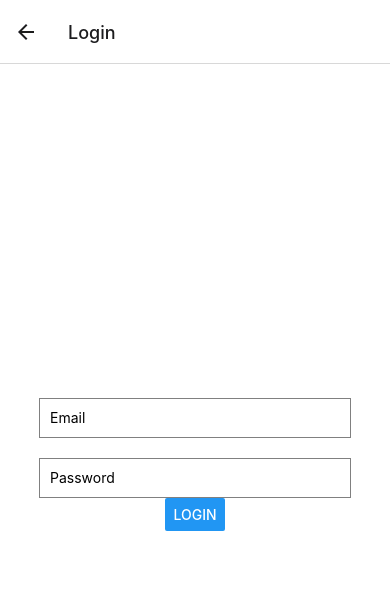
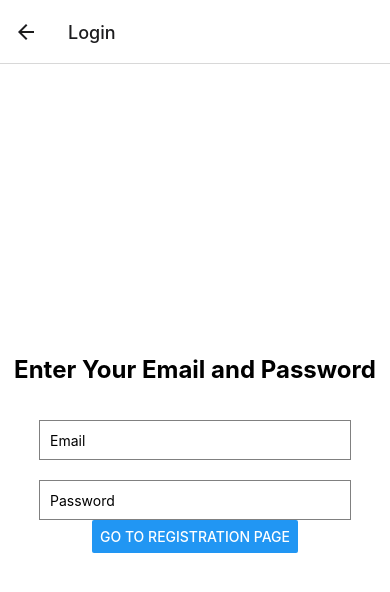
Before and after one commit to mattcalwu/healthy-foodies, a React Native app: screen /Login in a window 390 px wide. Shown: the top 592 px of the page. Built offline with nearby package versions, Linux system fonts and the light colour scheme.

Commit message:
added ability to route between pages

```diff
--- a/screens/HomeScreen.js
+++ b/screens/HomeScreen.js
@@ -1,7 +1,7 @@
 import React, { useState } from 'react';
-import { View, Text, StyleSheet, TextInput, Button } from 'react-native';
+import { Button, Text, TextInput, StyleSheet, View} from 'react-native';
 
-const HomeScreen = () => {
+const HomeScreen = ({navigation}) => {
   const [searchValue, setSearchValue] = useState('');
 
   const handleSearch = () => {
@@ -20,6 +20,12 @@ const HomeScreen = () => {
         onSubmitEditing={handleSearch}
         value={searchValue}
       />
+      <Button
+        title="Go to Login Page"
+        onPress={() => {
+            navigation.navigate("Login")
+        }}
+    />
     </View>
   );
 };
--- a/screens/LoginScreen.js
+++ b/screens/LoginScreen.js
@@ -1,7 +1,7 @@
 import React, { useState } from "react";
-import {Button, TextInput, StyleSheet, View} from 'react-native';
+import {Button, Text, TextInput, StyleSheet, View} from 'react-native';
 
-const LoginScreen = () => {
+const LoginScreen = ({navigation}) => {
   const [email, setEmail] = useState("");
   const [password, setPassword] = useState("");
   function validateForm() {
@@ -12,8 +12,10 @@ const LoginScreen = () => {
     event.preventDefault();
   }
 
+  //Currently have navigation between login page and home page
   return (
     <View style={styles.container}>
+      <Text style={styles.title}>Enter Your Email and Password</Text>
       <TextInput
         style={styles.textBox}
         placeholder="Email"
@@ -27,8 +29,10 @@ const LoginScreen = () => {
         defaultValue={password}
       />
       <Button
-        title="LOGIN"
-        onPress={e => handleSubmit(e)}
+        title="Go to Registration Page"
+        onPress={() => {
+            navigation.navigate("Home")
+      }}
       />
     </View>
   );
@@ -42,6 +46,11 @@ const styles = StyleSheet.create({
       justifyContent: 'center',
       backgroundColor: '#fff',
     },
+    title: {
+        fontSize: 24,
+        fontWeight: 'bold',
+        marginBottom: 16,
+      },
     textBox: {
       height: 40,
       width: '80%',
--- a/screens/RegistrationScreen.js
+++ b/screens/RegistrationScreen.js
@@ -2,7 +2,7 @@ import React, { FC, ReactElement, useState } from "react";
 import { Button, Text, StyleSheet, TextInput } from "react-native";
 // import Parse from "parse/react-native";
 
-export const RegistrationScreen = () => {
+export const RegistrationScreen = ({navigation}) => {
   const [username, setUsername] = useState("");
   const [password, setPassword] = useState("");
 
@@ -24,7 +24,9 @@ export const RegistrationScreen = () => {
         secureTextEntry
         onChangeText={(text) => setPassword(text)}
       />
-      <Button title={"Sign Up"} onPress={() => {}} />
+      <Button title={"Sign Up"} onPress={() => {
+        navigation.navigate("Home")
+      }} />
     </>
   );
 };
```
